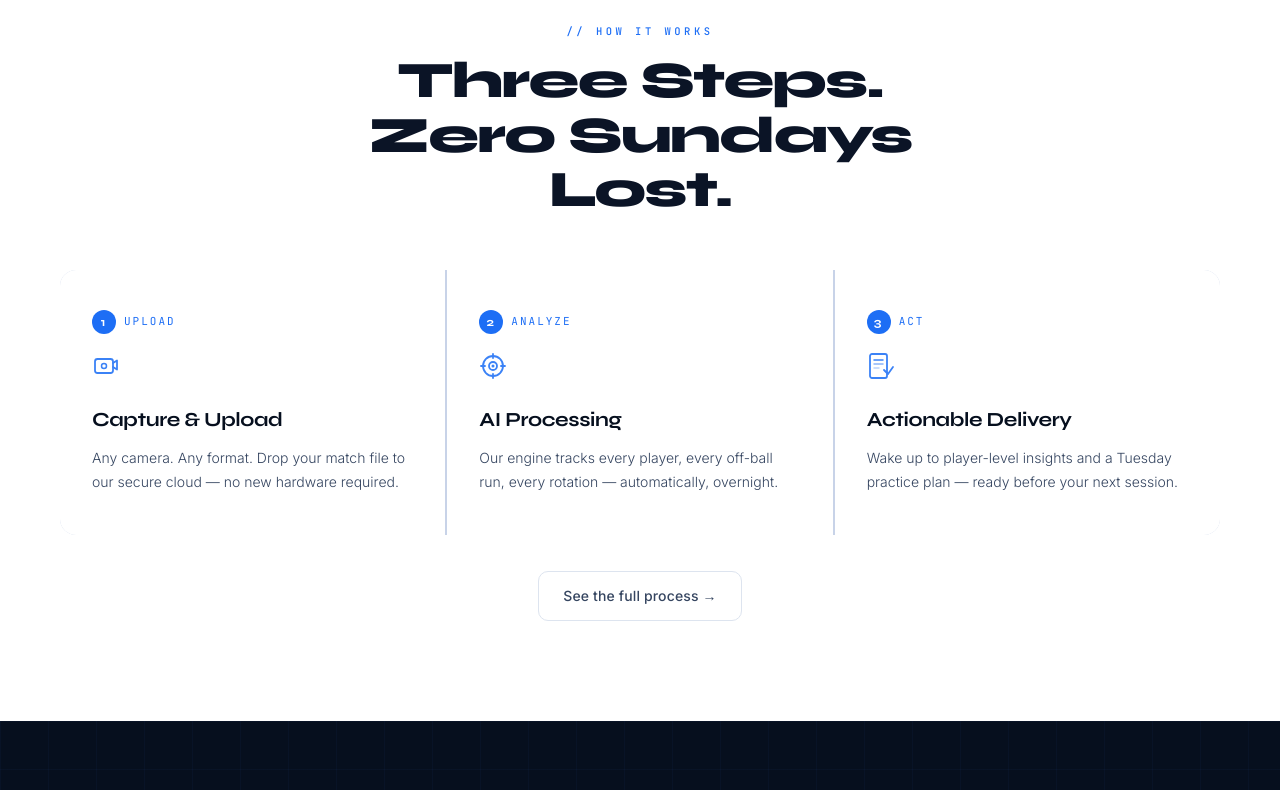
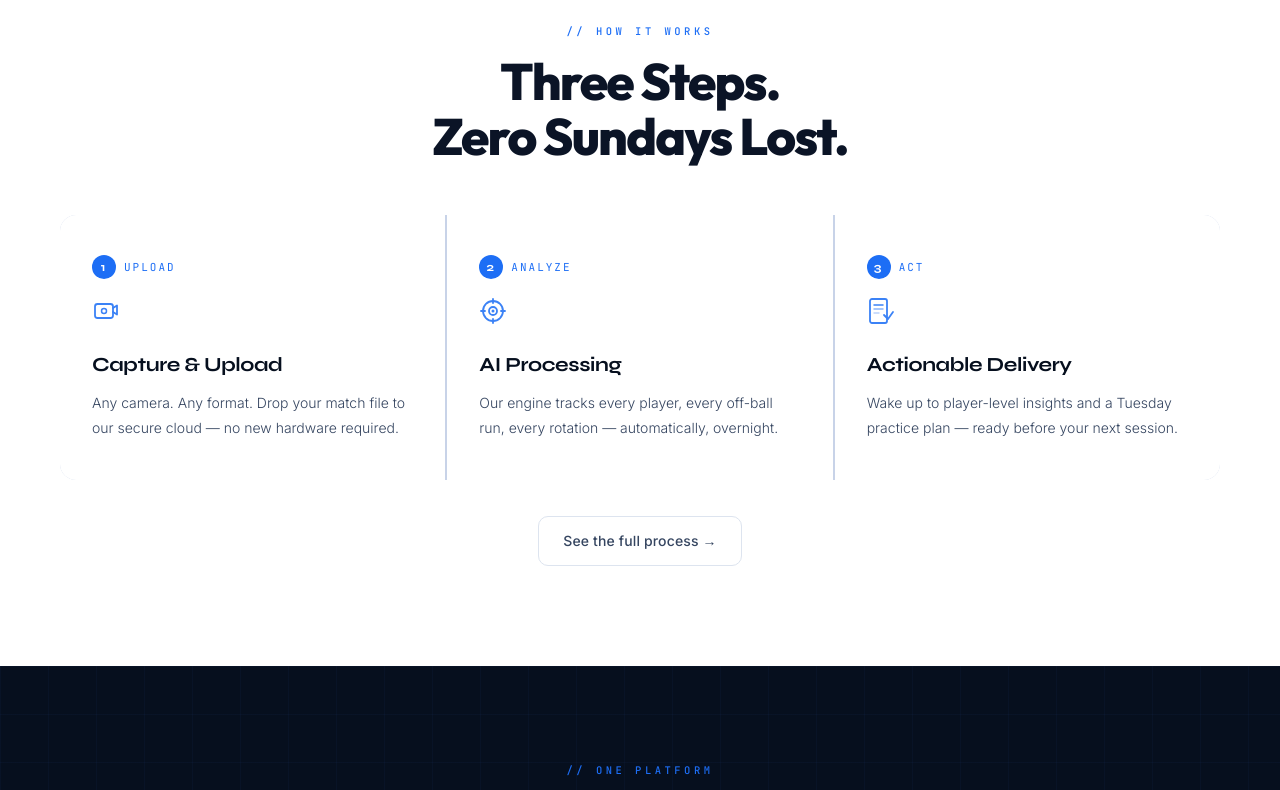
Before and after one commit to bcall13/scouti_demosite_v0.1, a plain HTML site: page index.html in a window 1280 px wide. Shown: the part 2010-2800 px from the top of the page. Drawn offline with Linux system fonts and the light colour scheme.

Commit message:
Update scouti.css

```diff
--- a/scouti.css
+++ b/scouti.css
@@ -3,7 +3,7 @@
    Athletic × Data-Driven — Blue on White
    ═══════════════════════════════════════════════ */
 
-@import url('https://fonts.googleapis.com/css2?family=Syne:wght@400;600;700;800&family=Inter:wght@300;400;500;600&family=JetBrains+Mono:wght@400;500&display=swap');
+@import url('https://fonts.googleapis.com/css2?family=Outfit:wght@300;400;500;600;700;800&family=Inter:wght@300;400;500;600&family=JetBrains+Mono:wght@400;500&display=swap');
 
 /* ── TOKENS ── */
 :root {
@@ -41,7 +41,7 @@
   --red-dim:      rgba(230,57,70,0.08);
 
   /* Typography scale */
-  --font-display: 'Syne', sans-serif;
+  --font-display: 'Outfit', sans-serif;
   --font-body:    'Inter', sans-serif;
   --font-mono:    'JetBrains Mono', monospace;
 
```
